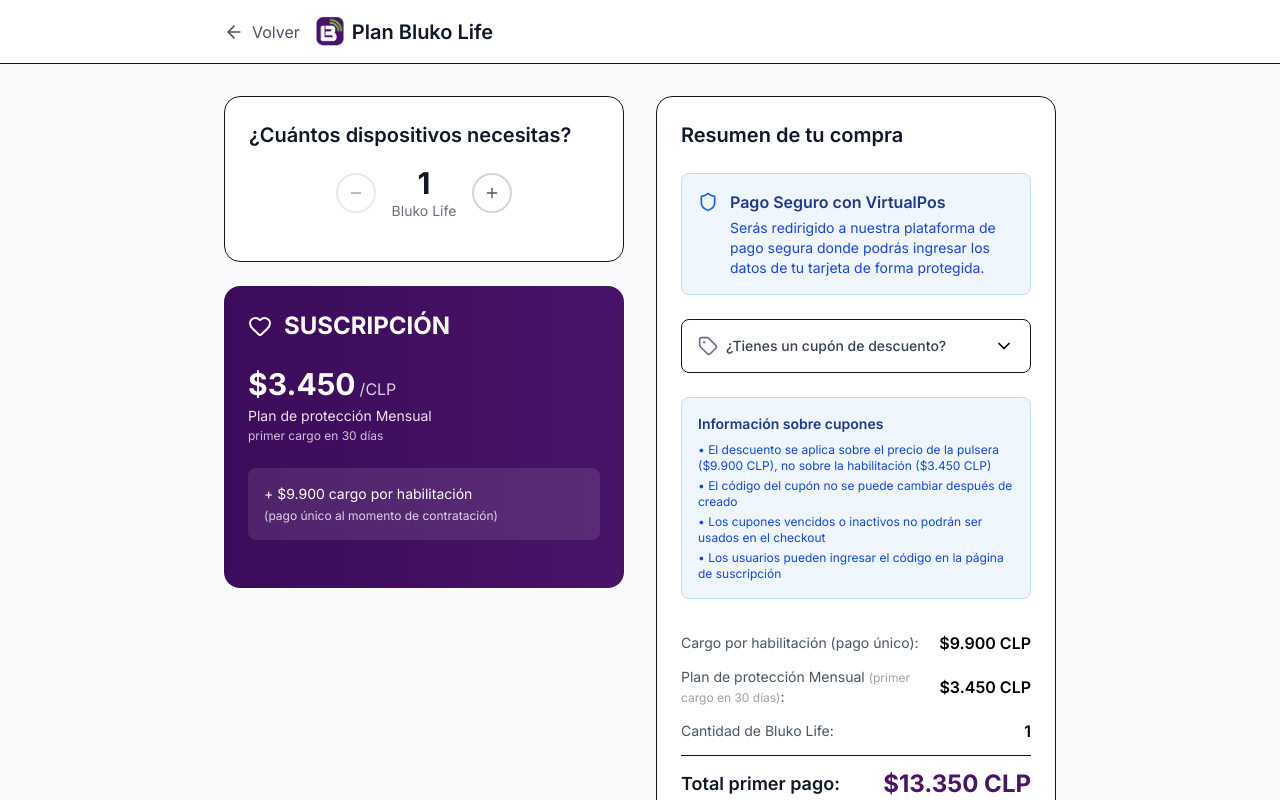
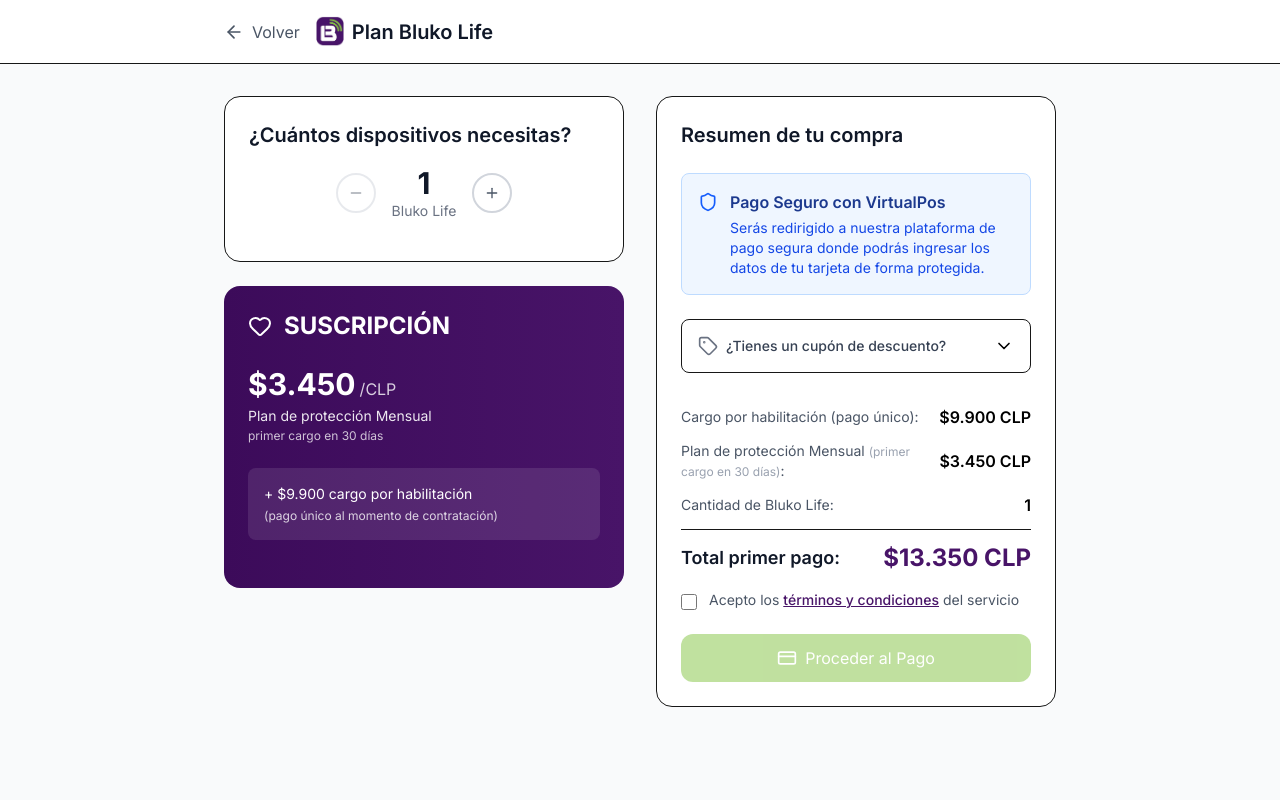
Before and after one commit to EduardoP1907/QR-Front, a Next.js app: page /subscription in a window 1280 px wide. Shown: the top 800 px of the page. Built offline with nearby package versions, Linux system fonts and the light colour scheme; no server answers; sample sign-in values are in the browser's storage.

Commit message:
Fix: Info cupones solo visible al expandir seccion de cupon

```diff
--- a/src/app/subscription/page.tsx
+++ b/src/app/subscription/page.tsx
@@ -366,19 +366,19 @@
                         ¡{cuponValidation.porcentajeDescuento}% de descuento aplicado en tu Bluko Life!
                       </p>
                     )}
-                  </div>
-                )}
-              </div>
 
                     {/* Info cupones */}
-              <div className="bg-blue-50 border border-blue-200 rounded-lg p-4">
-                <h4 className="text-sm font-semibold text-blue-900 mb-2">Información sobre cupones</h4>
+                    <div className="mt-3 bg-blue-50 border border-blue-200 rounded-lg p-3">
+                      <h4 className="text-xs font-semibold text-blue-900 mb-1.5">Información sobre cupones</h4>
                       <ul className="text-xs text-blue-700 space-y-1">
                         <li>• El descuento se aplica sobre el precio de la pulsera ($9.900 CLP), no sobre la habilitación ($3.450 CLP)</li>
                         <li>• El código del cupón no se puede cambiar después de creado</li>
                         <li>• Los cupones vencidos o inactivos no podrán ser usados en el checkout</li>
                         <li>• Los usuarios pueden ingresar el código en la página de suscripción</li>
                       </ul>
+                    </div>
+                  </div>
+                )}
               </div>
 
               {/* Submit */}
```
Also changed, not shown: 34 other files (tests, documents, lock files or other folders). Lines whose indentation alone changed are shown as unchanged.
